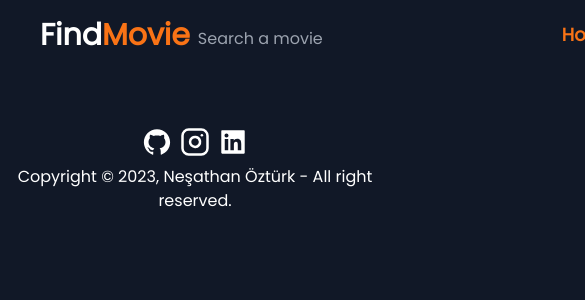
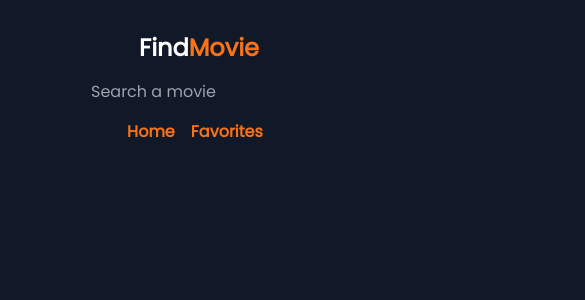
Before and after one commit to nesathanozturk/findmovie, a React (Create React App) app: page / in a window 390 px wide. Shown: the top 300 px of the page, 585 px wide, since content can reach past the window. Built offline with nearby package versions, Linux system fonts and the light colour scheme.

Commit message:
style: responsived navbar

```diff
--- a/src/components/Navbar.jsx
+++ b/src/components/Navbar.jsx
@@ -3,8 +3,8 @@ import { Link } from "react-router-dom";
 function Navbar() {
   return (
     <header>
-      <div className="w-full h-[70px] flex justify-between items-center py-8">
-        <h1 className="text-white text-3xl pl-10 font-semibold">
+      <div className="w-full h-[70px] flex flex-col items-center gap-2 py-8 lg:flex-row lg:justify-between lg:items-center">
+        <h1 className="text-white mr-8 text-2xl lg:text-3xl pl-10 font-semibold lg:mr-0">
           <Link to="/">
             Find<span className="text-orange-500">Movie</span>
           </Link>
@@ -12,10 +12,10 @@ function Navbar() {
         <input
           type="text"
           placeholder="Search a movie"
-          className="bg-transparent mt-2 p-2 rounded-lg outline-none bg-gray-700 text-white"
+          className="bg-transparent w-56 p-2 rounded-lg outline-none bg-gray-700 text-white lg:w-64 lg:mt-2"
         />
         <nav>
-          <ul className="flex px-10 text-orange-500 text-lg font-bold">
+          <ul className="flex px-10 text-orange-500 text-base lg:text-lg font-bold">
             <li className="mr-4 hover">
               <Link to="/">Home</Link>
             </li>
--- a/src/pages/Home.jsx
+++ b/src/pages/Home.jsx
@@ -5,7 +5,7 @@ function Home() {
   return (
     <>
       <Navbar />
-      <Footer />
+      {/* <Footer /> */}
     </>
   );
 }
```
